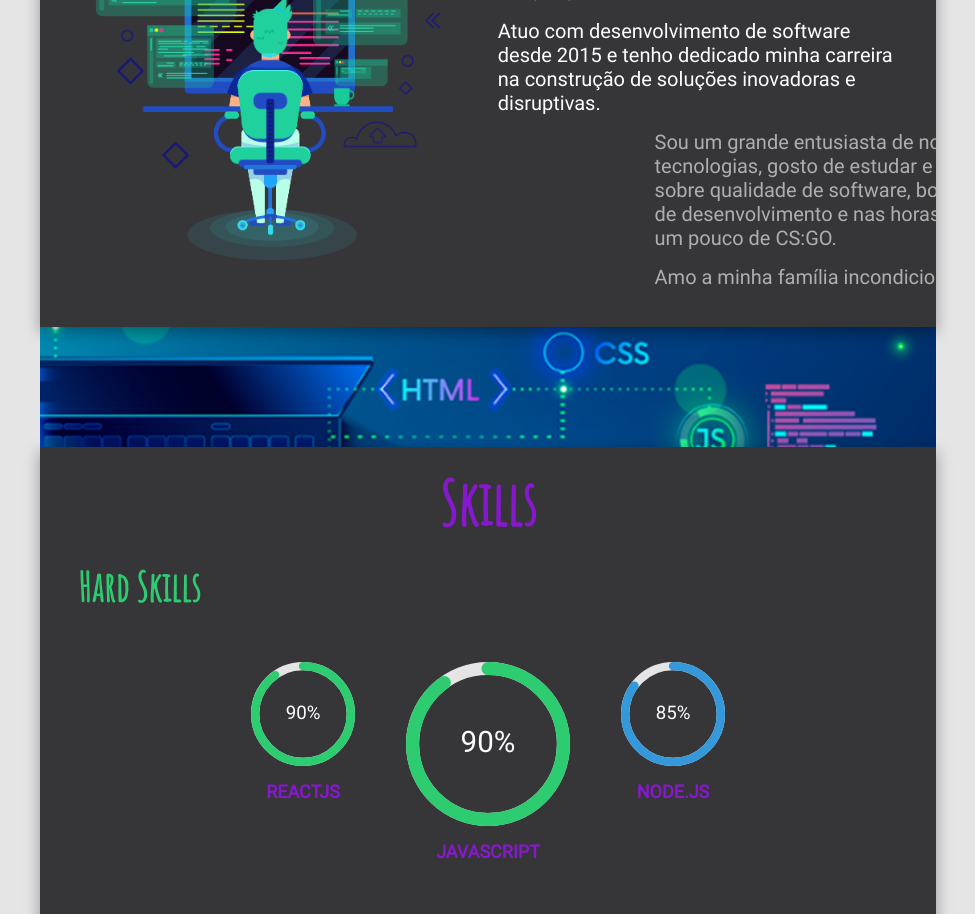
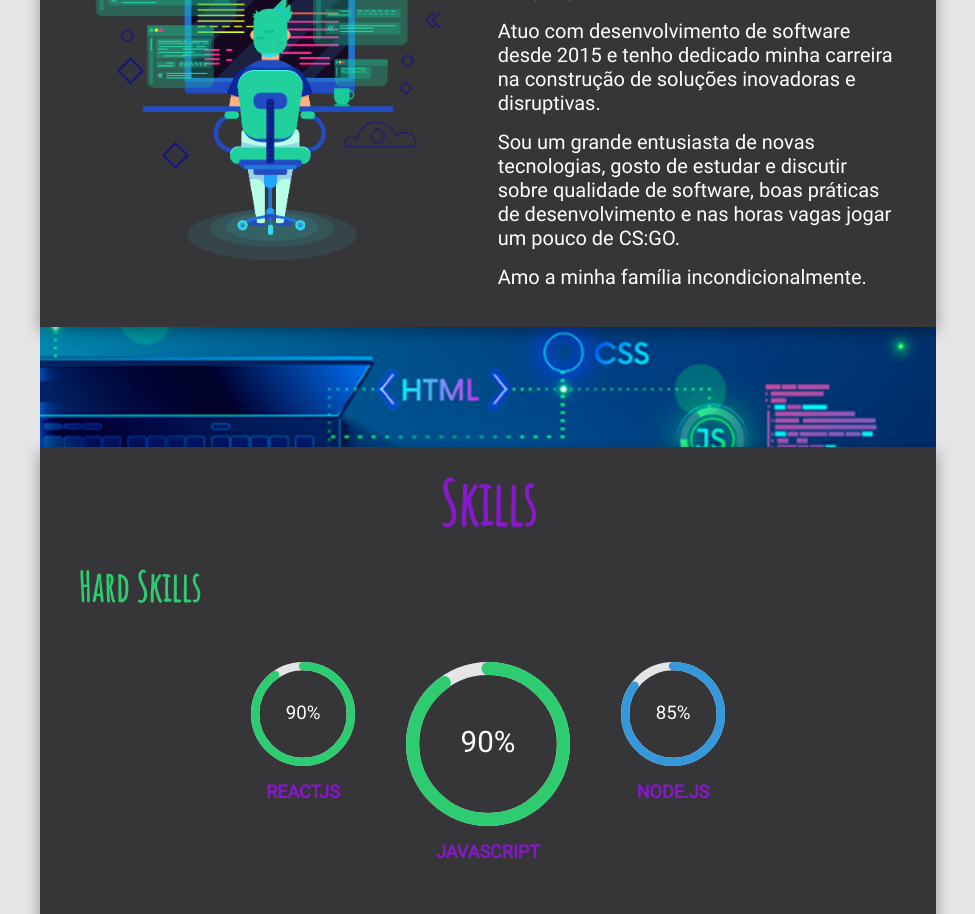
Before and after one commit to karanmelo/karanmelo-page, a React (Create React App) app: page / in a window 1280 px wide. Shown: the part 1000-1914 px from the top of the page, without its empty margins (152-1127 px from the left). Built offline with nearby package versions, Linux system fonts and the light colour scheme.

Commit message:
fix: update delay of render about text

```diff
--- a/src/components/layouts/Layout/Main/Content/SectionAbout/About/index.tsx
+++ b/src/components/layouts/Layout/Main/Content/SectionAbout/About/index.tsx
@@ -43,7 +43,7 @@ const About: React.FC<AboutProps> = ({ elementRef }) => {
       <p
         style={getFadeRightStyles({
           visible: isInViewport,
-          delayTimeInSeconds: 1,
+          delayTimeInSeconds: 0.7,
         })}
       >
         Formado em Análise e Desenvolvimento de Sistemas pela Universidade Jorge
@@ -52,7 +52,7 @@ const About: React.FC<AboutProps> = ({ elementRef }) => {
       <p
         style={getFadeRightStyles({
           visible: isInViewport,
-          delayTimeInSeconds: 1.5,
+          delayTimeInSeconds: 0.9,
         })}
       >
         Atuo com desenvolvimento de software desde 2015 e tenho dedicado minha
@@ -61,7 +61,7 @@ const About: React.FC<AboutProps> = ({ elementRef }) => {
       <p
         style={getFadeRightStyles({
           visible: isInViewport,
-          delayTimeInSeconds: 2,
+          delayTimeInSeconds: 1.1,
         })}
       >
         Sou um grande entusiasta de novas tecnologias, gosto de estudar e
@@ -71,7 +71,7 @@ const About: React.FC<AboutProps> = ({ elementRef }) => {
       <p
         style={getFadeRightStyles({
           visible: isInViewport,
-          delayTimeInSeconds: 2,
+          delayTimeInSeconds: 1.3,
         })}
       >
         Amo a minha família incondicionalmente.
```
